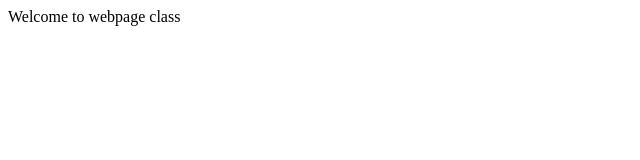
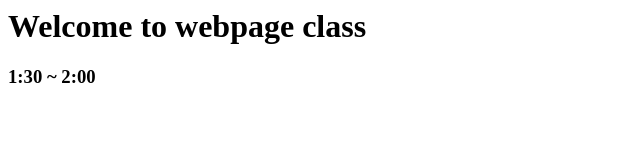
Before and after one commit to Yuwonjin/test1, a plain HTML site: page index.html in a window 1280 px wide. Shown: the whole page, without its empty margins (0-640 px from the left). Drawn offline with Linux system fonts and the light colour scheme.

Commit message:
Update index.html

```diff
--- a/index.html
+++ b/index.html
@@ -1 +1,2 @@
-Welcome to webpage class
+<h1>Welcome to webpage class</h1>
+<h3>1:30 ~ 2:00</h3>
```
